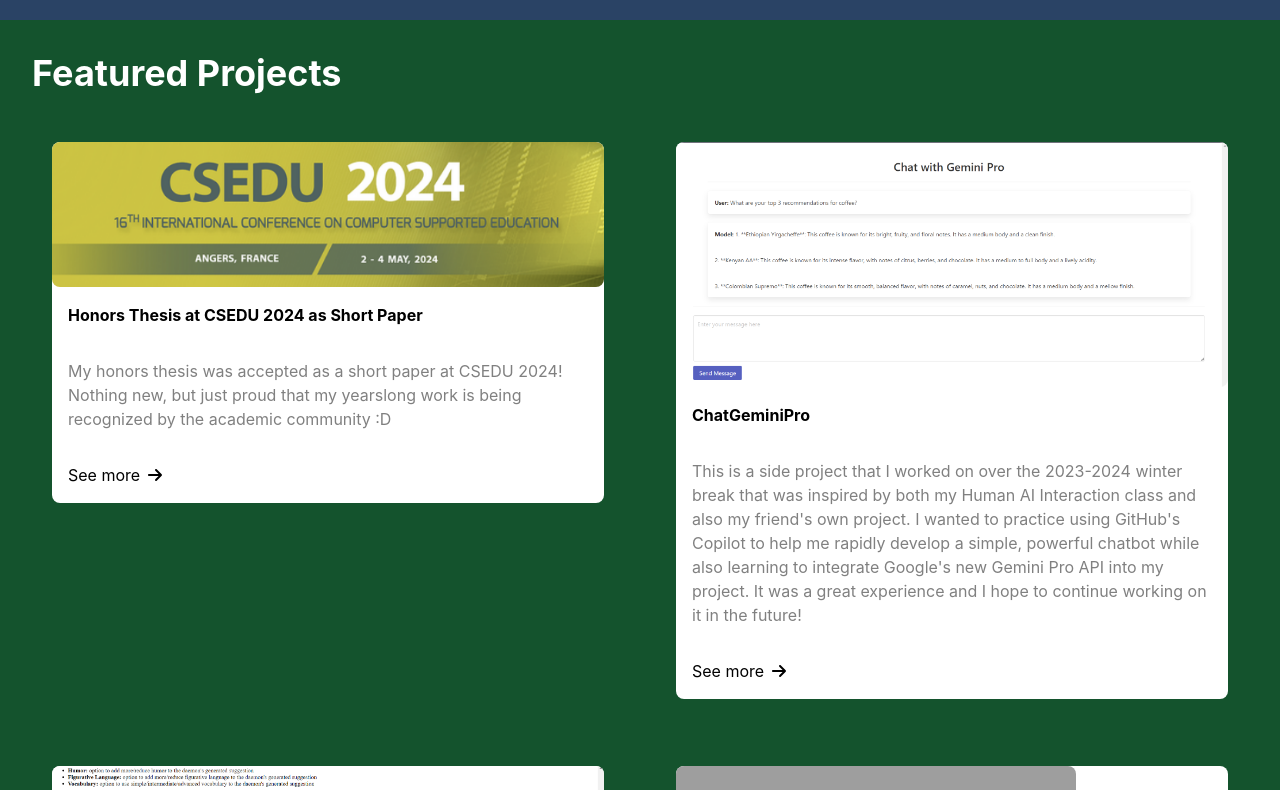
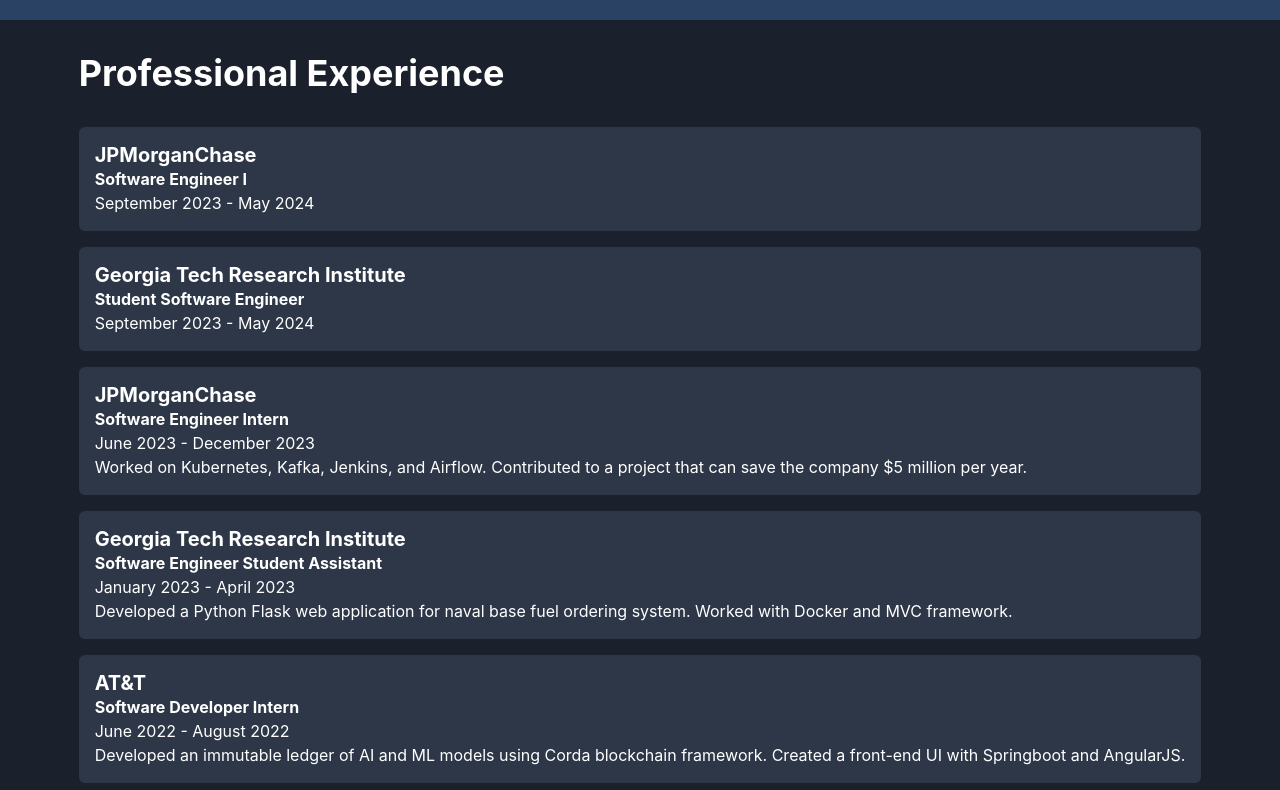
Before and after one commit to elijah-chou/hello-world, a React (Create React App) app: page / in a window 1280 px wide. Shown: the part 780-1570 px from the top of the page. Built offline with nearby package versions, Linux system fonts and the light colour scheme; grey boxes are pictures that could not be loaded.

Commit message:
add prof experience section

```diff
--- a/src/App.js
+++ b/src/App.js
@@ -2,6 +2,7 @@
 import Header from "./components/Header";
 import LandingSection from "./components/LandingSection";
 import ProjectsSection from "./components/ProjectsSection";
+import EmploymentHistorySection from "./components/EmploymentHistorySection";
 import ContactMeSection from "./components/ContactMeSection";
 import Footer from "./components/Footer";
 import { AlertProvider } from "./context/alertContext";
@@ -14,6 +15,7 @@
         <main>
           <Header />
           <LandingSection />
+          <EmploymentHistorySection />
           <ProjectsSection />
           {/* <ContactMeSection /> */}
           <Footer />
--- /dev/null
+++ b/src/components/EmploymentHistorySection.js
@@ -0,0 +1,65 @@
+import React from "react";
+import FullScreenSection from "./FullScreenSection";
+import { Box, Heading, VStack, Text } from "@chakra-ui/react";
+
+const employmentHistory = [
+    {
+        company: "JPMorganChase",
+        role: "Software Engineer I",
+        duration: "September 2023 - May 2024",
+        description: ""
+    },
+    {
+        company: "Georgia Tech Research Institute",
+        role: "Student Software Engineer",
+        duration: "September 2023 - May 2024",
+        description: ""
+    },
+    {
+        company: "JPMorganChase",
+        role: "Software Engineer Intern",
+        duration: "June 2023 - December 2023",
+        description: "Worked on Kubernetes, Kafka, Jenkins, and Airflow. Contributed to a project that can save the company $5 million per year."
+    },
+    {
+        company: "Georgia Tech Research Institute",
+        role: "Software Engineer Student Assistant",
+        duration: "January 2023 - April 2023",
+        description: "Developed a Python Flask web application for naval base fuel ordering system. Worked with Docker and MVC framework."
+    },
+    {
+        company: "AT&T",
+        role: "Software Developer Intern",
+        duration: "June 2022 - August 2022",
+        description: "Developed an immutable ledger of AI and ML models using Corda blockchain framework. Created a front-end UI with Springboot and AngularJS."
+    },
+  // Add more employment history as needed
+];
+
+const EmploymentHistorySection = () => {
+  return (
+    <FullScreenSection
+      backgroundColor="#1A202C"
+      isDarkBackground
+      p={8}
+      alignItems="flex-start"
+      spacing={8}
+    >
+      <Heading as="h1" id="employment-history-section">
+        Professional Experience
+      </Heading>
+      <VStack spacing={4} align="flex-start">
+        {employmentHistory.map((job, index) => (
+          <Box key={index} p={4} bg="gray.700" borderRadius="md" w="100%">
+            <Heading as="h3" size="md">{job.company}</Heading>
+            <Text fontWeight="bold">{job.role}</Text>
+            <Text>{job.duration}</Text>
+            <Text>{job.description}</Text>
+          </Box>
+        ))}
+      </VStack>
+    </FullScreenSection>
+  );
+};
+
+export default EmploymentHistorySection;
--- a/src/components/Header.js
+++ b/src/components/Header.js
@@ -109,6 +109,9 @@
           </nav>
           <nav>
             <HStack spacing={8}>
+              <a href="#employment-history" onClick={handleClick("employment-history")}>
+                Professional Experience
+              </a>
               <a href="#projects" onClick={handleClick("projects")}>
                 Projects
               </a>
```
